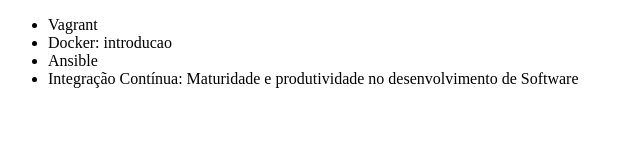
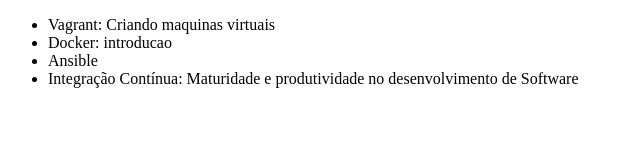
Before and after one commit to felipeolivieri/curso-git, a plain HTML site: page index.html in a window 1280 px wide. Shown: the whole page, without its empty margins (0-640 px from the left). Drawn offline with Linux system fonts and the light colour scheme.

Commit message:
corrigindo vagrant na lista

```diff
--- a/index.html
+++ b/index.html
@@ -6,7 +6,7 @@
 </head>
 <body>
     <ul>
-        <li>Vagrant</li>
+        <li>Vagrant: Criando maquinas virtuais</li>
         <li>Docker: introducao</li>
         <li>Ansible</li>
         <li>Integração Contínua: Maturidade e produtividade no desenvolvimento de Software</li>
```
